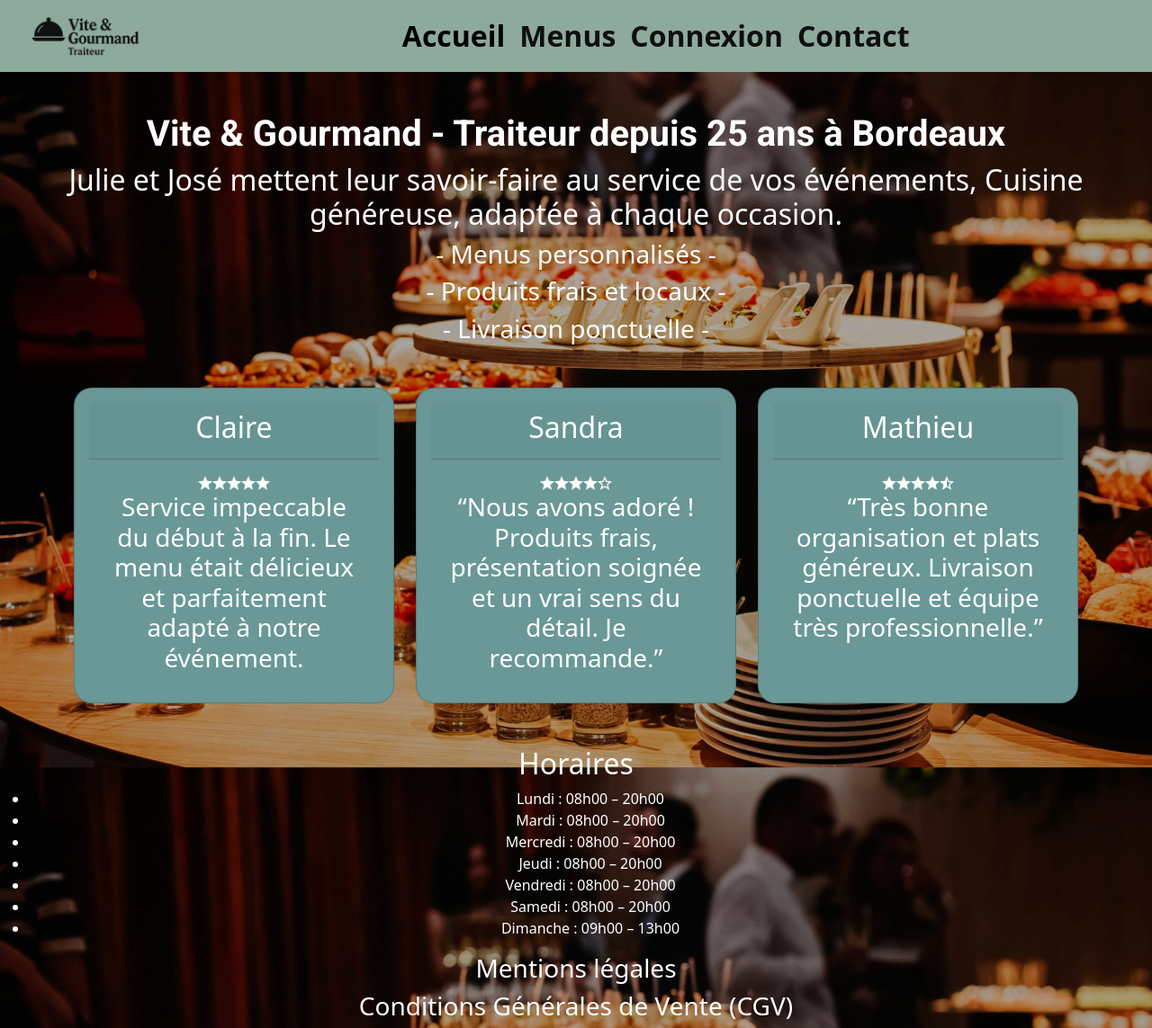
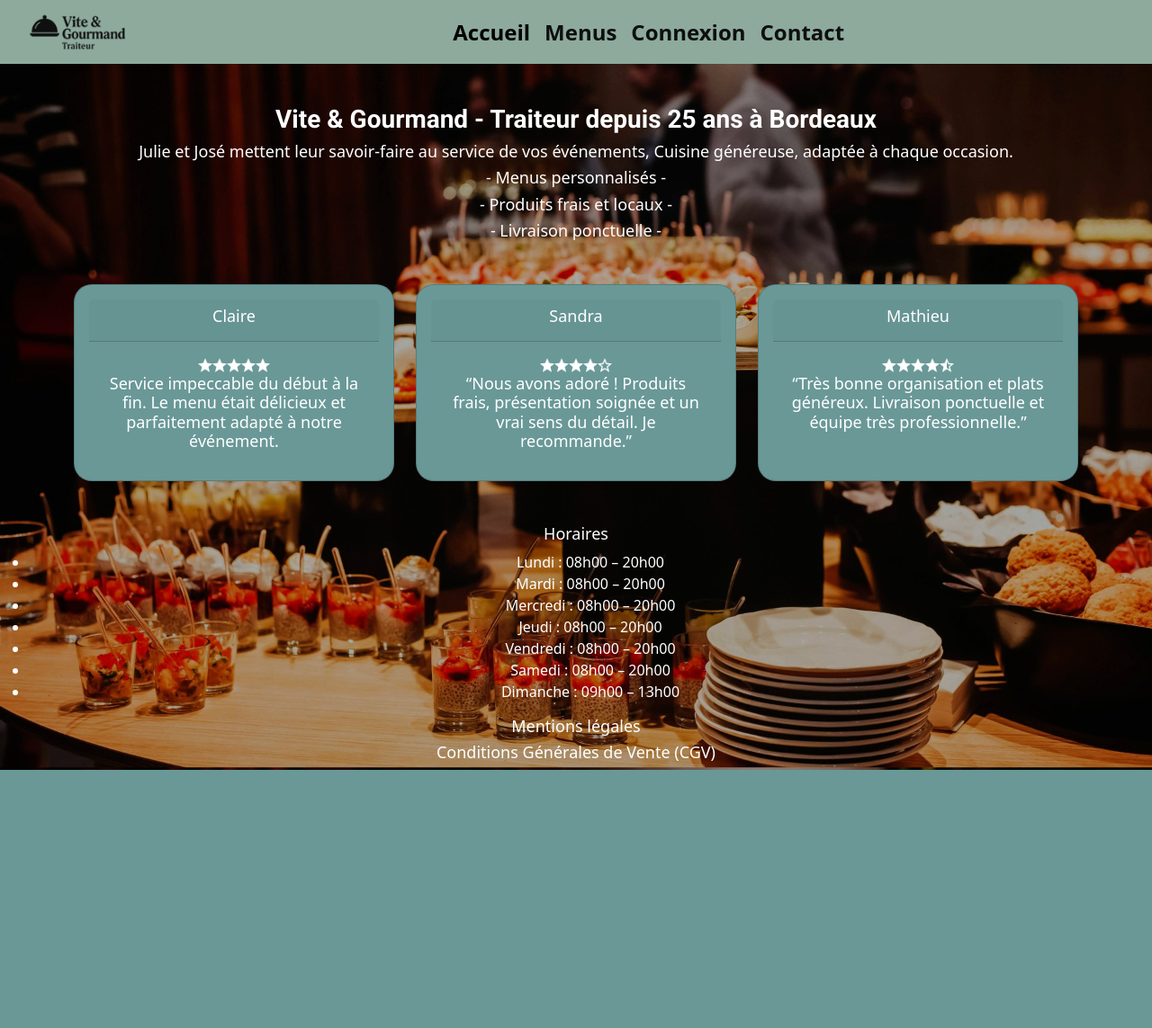
Before and after one commit to StfRem/Project_ECF_vscode, a PHP site: page / in a window 1280 px wide. Shown: the whole page at 90% size. After the commit the page ends 856 px from the top, so only its background shows below. Run offline with PHP 8.4, Linux system fonts and the light colour scheme.

Commit message:
modification taille police + cohérentes

```diff
--- a/assets/css/style.css
+++ b/assets/css/style.css
@@ -4,19 +4,24 @@
     box-sizing: border-box;
 }
 
-/*déclaration de la police pour le H1*/
+/*police pour le H1*/
 @font-face {
     font-family: "RobotoBold";
     src: url("../police/Roboto-Bold.ttf") format("truetype");
     font-weight: 700;
 }
 
-/* application de la police au H1 */
+/* réglage taille des police*/
 h1 {
     font-family: "RobotoBold", sans-serif;
-    font-weight: 700;
+    font-size: 28px;}
+h2 ,h3{
+    font-size: 18px;}
+
+    .nav-link { /*police desktop*/
+  font-size: 24px;
+  color: #0E0F0F
 }
-
 header {
     background-color: #8DAA9D;
 }
@@ -32,10 +37,7 @@
   background-color: #8DAA9D;
 }
 
-.nav-link { /*police desktop*/
-  font-size: 32px;
-  color: #0E0F0F
-}
+
 @media (max-width: 768px) { /*police mobile*/
   .nav-link {
     font-size: 18px;
--- a/index.html
+++ b/index.html
@@ -17,7 +17,7 @@
 
                 <!-- Logo -->
                 <div class="navbar-brand" href="#">
-                    <img src="./assets/images/logo.png" alt="logo entreprise" height="50">
+                    <img src="./assets/images/logo.png" alt="logo entreprise" height="45">
                 </div>
 
                 <!-- Bouton burger mobile -->
@@ -62,7 +62,7 @@
 
         <!-- Card 1 -->
         <div class="col-12 col-md-4">
-            <div class="card p-3 h-100">
+            <div class="card p-3 h-100"> <!--h-100 pour fixé l'hauteur des cartes -->
                 <div class="card-header">
                     <h2>Claire</h2>
                 </div>
```
